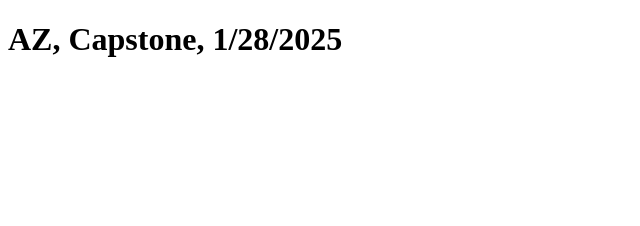
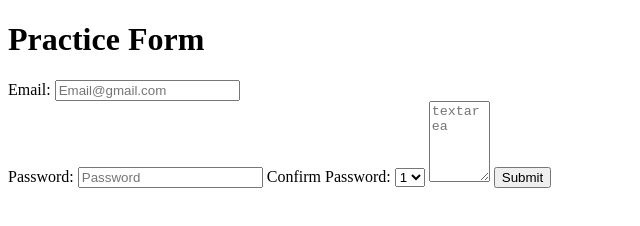
Before and after one commit to zalexw/Practice-Capstone, a plain HTML site: page index.html in a window 1280 px wide. Shown: the whole page, without its empty margins (0-640 px from the left). Drawn offline with Linux system fonts and the light colour scheme.

Commit message:
update heading and add email input form in index.html

```diff
--- a/index.html
+++ b/index.html
@@ -6,6 +6,22 @@
     <title>Document</title>
 </head>
 <body>
-    <h1>AZ, Capstone, 1/28/2025</h1>
+    <h1>Practice Form</h1>
+    <form>
+        <label for="EmailPlace">Email:</label>
+        <input type="email" id= "EmailPlace" name = "EmailPlace" placeholder= "Email@gmail.com">
+        <br>
+        <label for="PasswordPlace">Password:</label>
+        <input type="password" id= "PasswordPlace" name = "PasswordPlace" placeholder= "Password">
+        <label for="PasswordPlace">Confirm Password:</label>
+        <select id="PasswordPlace" name="PasswordPlace">
+            <option value="1">1</option>
+            <option value="2">2</option>
+            <option value="3">3</option>
+            <option value="4">4</option>
+        </select>
+        <textarea name="message" rows="5" cols="5" placeholder="textarea"></textarea>
+        <input type="submit" value="Submit">
+    </form>
 </body>
 </html>
```
